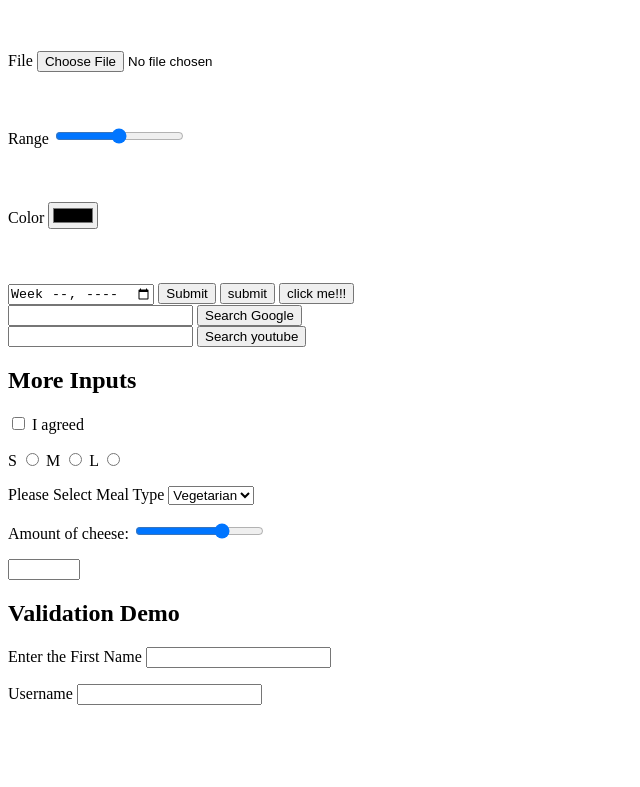
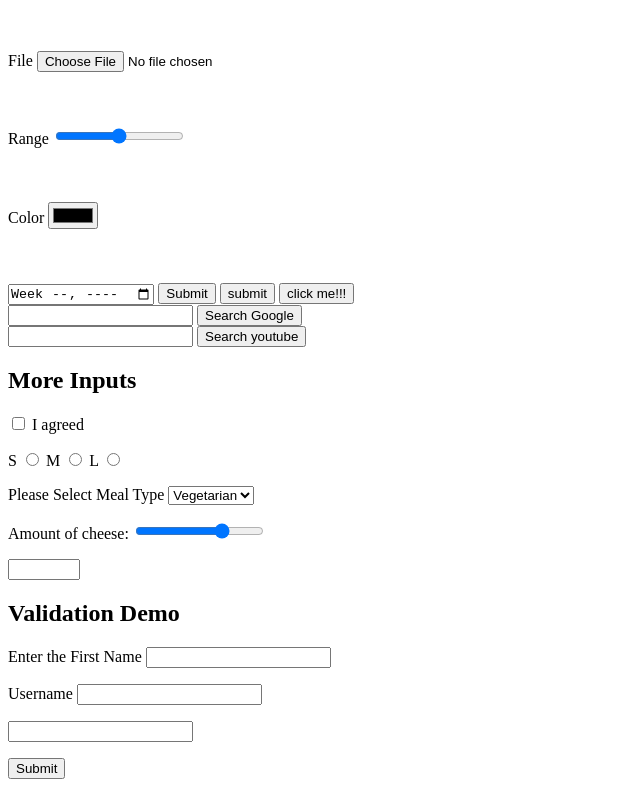
Before and after one commit to ADGWarnasooriya/Web-Udemy-HTML, a plain HTML site: page form.html in a window 1280 px wide. Shown: the part 316-1103 px from the top of the page, without its empty margins (0-640 px from the left). Before the commit the page ends 1037 px from the top, so only its background shows below. Drawn offline with Linux system fonts and the light colour scheme.

```diff
--- a/form.html
+++ b/form.html
@@ -95,6 +95,15 @@
     <input type="text" id="username" name="username" minlength="5" maxlength="20" required>
 </p>
 
+<p>
+    <!-- <input type="email" required> -->
+
+    <input type="url" required>
+    </p>
+    <button>Submit</button>
+    </form>
+    </form>
+
 
 </body>
 </html>
```
